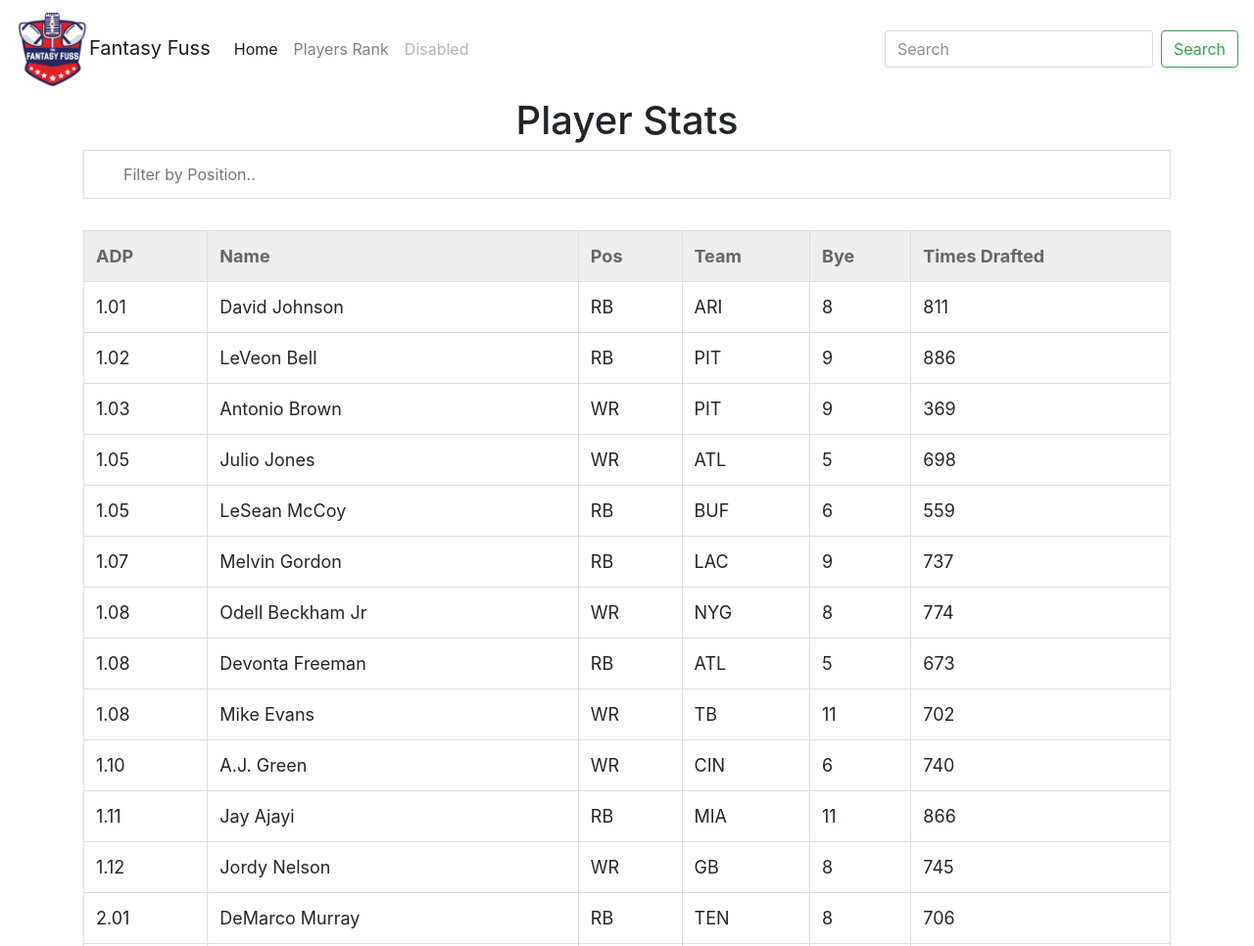
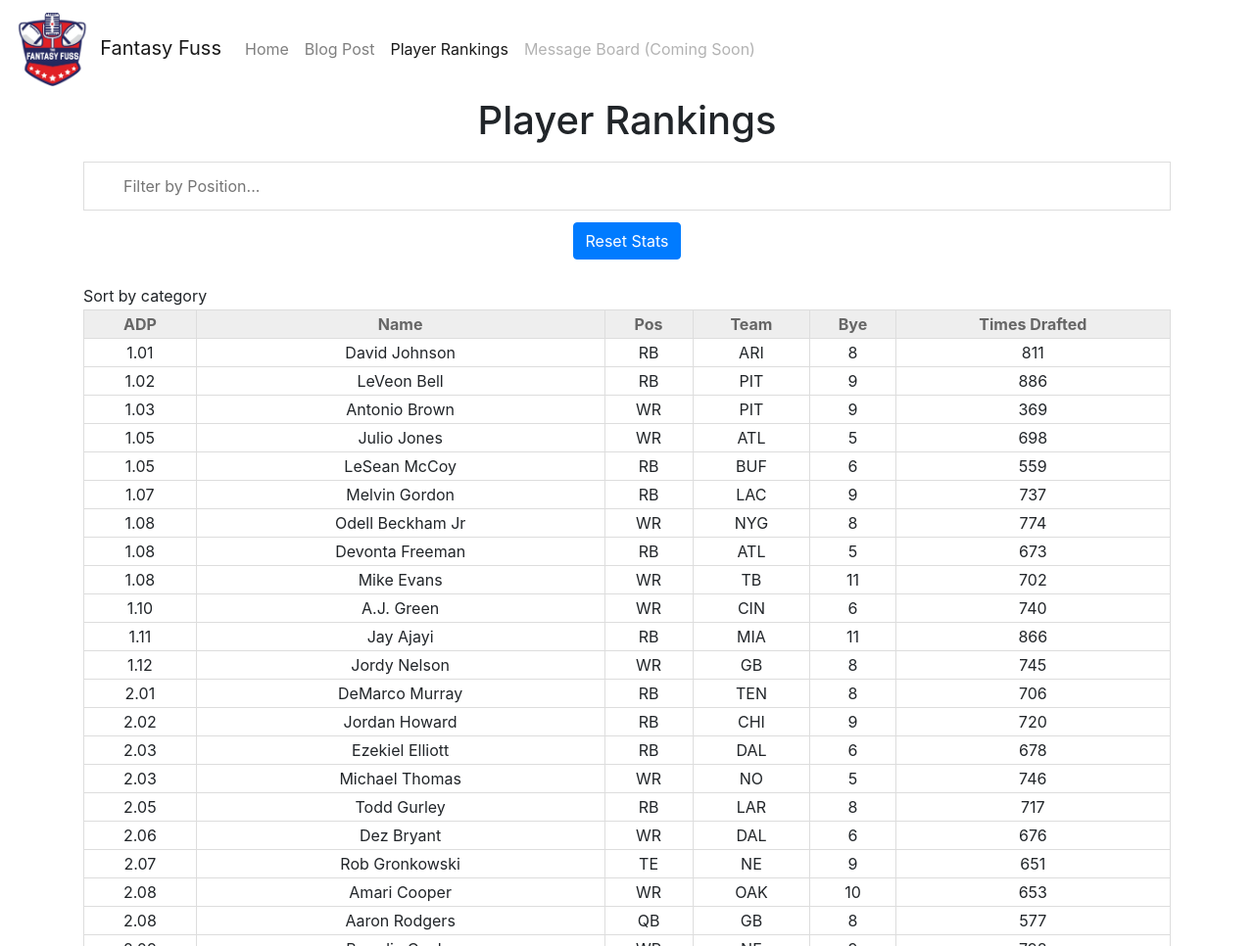
Before and after one commit to Victor502/Fantasy-Fuss-, a plain HTML site: page projrank.html in a window 1280 px wide. Shown: the top 966 px of the page at 98% size. Drawn offline with Linux system fonts and the light colour scheme; files whose address does not match are found by name.

Commit message:
fixed player stats page and Navbars

```diff
--- a/css/main.css
+++ b/css/main.css
@@ -111,8 +111,7 @@ footer {
 }
 .playerData {
     width: 350px;
-    text-align: center;
-    margin: 20px auto;
+    margin: 0 auto 20px;
 }
 
 /* Sortable tables */
@@ -124,26 +123,31 @@ table.sortable thead {
 }
 
 #myInput {
-    background-image: url('/css/searchicon.png'); /* Add a search icon to input */
-    background-position: 10px 12px; /* Position the search icon */
-    background-repeat: no-repeat; /* Do not repeat the icon image */
     width: 100%; /* Full-width */
     font-size: 16px; /* Increase font-size */
     padding: 12px 20px 12px 40px; /* Add some padding */
     border: 1px solid #ddd; /* Add a grey border */
-    margin-bottom: 12px; /* Add some space below the input */
+    margin: 12px 0; /* Add some space below and above input */
+}
+.sortByCat{
+    margin: 25px 0 2px;
+    text-align: left;
+}
+
+#myTable th {
+    text-align: center;
 }
 
 #myTable {
     border-collapse: collapse; /* Collapse borders */
     width: 100%; /* Full-width */
     border: 1px solid #ddd; /* Add a grey border */
-    font-size: 18px; /* Increase font-size */
+    font-size: 16px; /* Increase font-size */
 }
 
 #myTable th, #myTable td {
-    text-align: left; /* Left-align text */
-    padding: 12px; /* Add padding */
+   /* text-align: left;  Left-align text */
+    padding: 2px 3px; /* Add padding */
 }
 
 #myTable tr {
--- a/js/main.js
+++ b/js/main.js
@@ -1,11 +1,13 @@
+function myFunction() {
+    // Declare variables   var input, filter, table, tr, td, i;
+    const input = document.getElementById("myInput");
+    const filter = input.value.toUpperCase();
+    const table = document.getElementById("myTable");
+    const tr = table.getElementsByTagName("tr");
+    const th = table.getElementsByTagName("th");
 
-function myFunction() {
-  // Declare variables
-  var input, filter, table, tr, td, i;
-  input = document.getElementById("myInput");
-  filter = input.value.toUpperCase();
-  table = document.getElementById("myTable");
-  tr = table.getElementsByTagName("tr");
+
+
 
     // Loop through all table rows, and hide those who don't match the search query
     for (i = 0; i < tr.length; i++) {
@@ -13,9 +15,11 @@ function myFunction() {
         if (td) {
             if (td.innerHTML.toUpperCase().indexOf(filter) > -1) {
                 tr[i].style.display = "";
+
             } else {
                 tr[i].style.display = "none";
             }
+
         }
     }
 }
--- a/projrank.html
+++ b/projrank.html
@@ -3,7 +3,7 @@
 
 <head>
     <meta charset="utf-8">
-    <title>FantasyFuss.com | Home</title>
+    <title>FantasyFuss.com | Player Rankings</title>
     <link rel="stylesheet" href="css/normalize.min.css">
     <link rel="stylesheet" href="bootstrap-4.0.0-beta/css/bootstrap.min.css">
     <link rel="stylesheet" href="css/main.css">
@@ -14,45 +14,47 @@
 <body>
     <header>
         <nav class="navbar navbar-expand-lg navbar-light" style="background-color: #ffffff">
-            <a class="navbar-brand" href="#"><img class="logo" src="img/TffLogo.png">Fantasy Fuss</a>
+            <a class="navbar-brand" href="#"><img class="logo" src="img/TffLogo.png">&nbsp; Fantasy Fuss</a>
             <button class="navbar-toggler" type="button" data-toggle="collapse" data-target="#navbarSupportedContent" aria-controls="navbarSupportedContent" aria-expanded="false" aria-label="Toggle navigation">
     <span class="navbar-toggler-icon"></span>
   </button>
             <div class="collapse navbar-collapse" id="navbarSupportedContent">
                 <ul class="navbar-nav mr-auto">
-                    <li class="nav-item active">
+                    <li class="nav-item">
                         <a class="nav-link" href="index.html">Home <span class="sr-only">(current)</span></a>
                     </li>
                     <li class="nav-item">
-                        <a class="nav-link" href="#">Players Rank</a>
+                        <a class="nav-link" href="#">Blog Post</a>
                     </li>
                     <li class="nav-item">
-                        <a class="nav-link disabled" href="#">Disabled</a>
+                        <a class="nav-link active" href="#">Player Rankings </a>
+                    </li>
+                    <li class="nav-item">
+                        <a class="nav-link disabled" href="#">Message Board (Coming Soon)</a>
                     </li>
                 </ul>
-                <form class="form-inline my-2 my-lg-0">
-                    <input class="form-control mr-sm-2" type="text" placeholder="Search" aria-label="Search">
-                    <button class="btn btn-outline-success my-2 my-sm-0" type="submit">Search</button>
-                </form>
             </div>
         </nav>
     </header>
 
+    <section class="container">
 
-    <section class="container">
         <div class="players">
-           <h1>Player Stats</h1>
-           <input type="text" id="myInput" onkeyup="myFunction()" placeholder="Filter by Position..">
+           <h1>Player Rankings</h1>
+           <input type="text" id="myInput" onkeyup="myFunction()" placeholder="Filter by Position...">
+           <input type="button" value="Reset Stats" onClick="window.location.reload()" class="btn btn-primary">
+           <p class="sortByCat">Sort by category</p>
+
+
             <script type="text/javascript">
-
                 const xmlhttp = new XMLHttpRequest();
-
                 xmlhttp.open("GET", "players.xml", false);
                 xmlhttp.send();
                 xmlDoc = xmlhttp.responseXML;
+
                 document.write('<table border="1" id="myTable" class="playerData sortable">');
                 var x = xmlDoc.getElementsByTagName("player");
-                document.write("<tr><td>ADP</td><td>Name</td><td>Pos</td><td>Team</td><td>Bye</td><td>Times Drafted</td>");
+                document.write("<th>ADP</th><th>Name</th><th>Pos</th><th>Team</th><th>Bye</th><th>Times Drafted</th>");
                 for (i = 0; i < x.length; i++) {
                     document.write("<tr><td>");
                     document.write(x[i].getElementsByTagName("adp")[0].childNodes[0].nodeValue);
@@ -72,8 +74,8 @@
                 document.write("</table>");
 
             </script>
+            <p><a href="https://fantasyfootballcalculator.com/" target="_blank">Provided by fantasyfootballcalculator.com</a></p>
         </div>
-
     </section>
 
 
```
Also changed, not shown: index.html (+7 -7 lines). Lines whose indentation alone changed are shown as unchanged.
